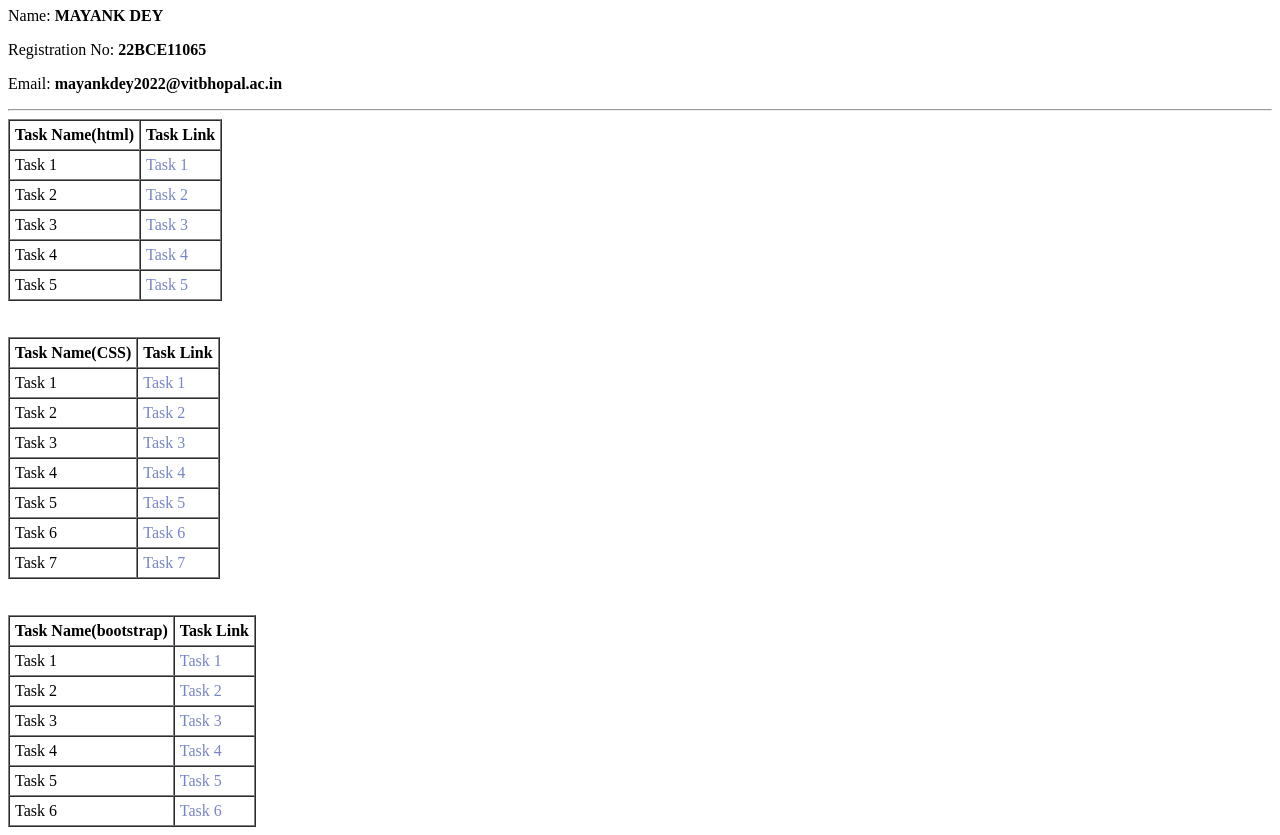
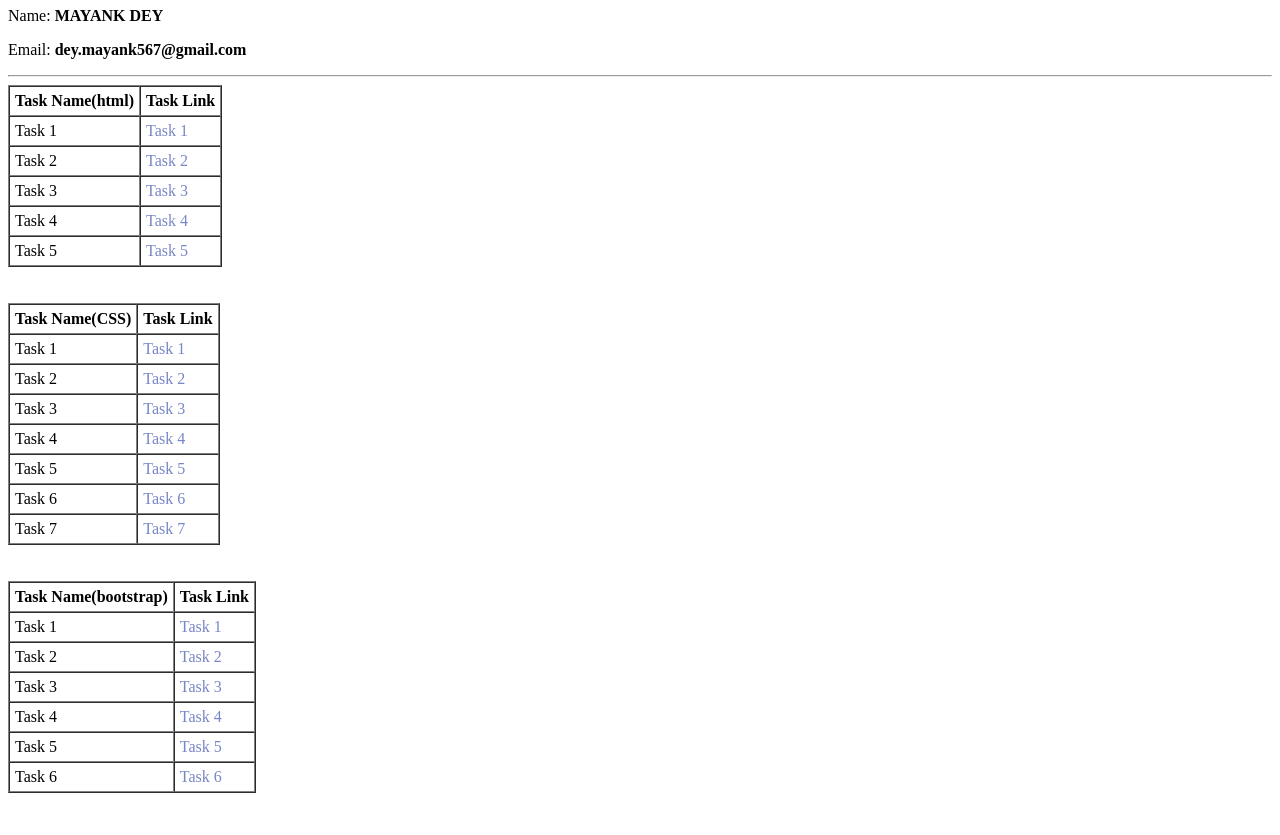
Before and after one commit to MayankDey20/Web-Dev-Projects, a plain HTML site: page index.html in a window 1280 px wide. Shown: the part 73-908 px from the top of the page. After the commit the page ends 874 px from the top, so only its background shows below. Drawn offline with Linux system fonts and the light colour scheme.

Commit message:
Update index.html

```diff
--- a/index.html
+++ b/index.html
@@ -12,10 +12,9 @@
     </style>
 </head>
 <body>
-    <h1>MERN INTERNSHIP ASSIGNMENT 1</h1>
+    <h1>WEB DEV</h1>
     <p>Name: <strong>MAYANK DEY</strong></p>
-    <p>Registration No: <strong>22BCE11065</strong></p>
-    <p>Email: <strong>mayankdey2022@vitbhopal.ac.in</strong></p>
+    <p>Email: <strong>dey.mayank567@gmail.com</strong></p>
 
     <hr />
 
```
